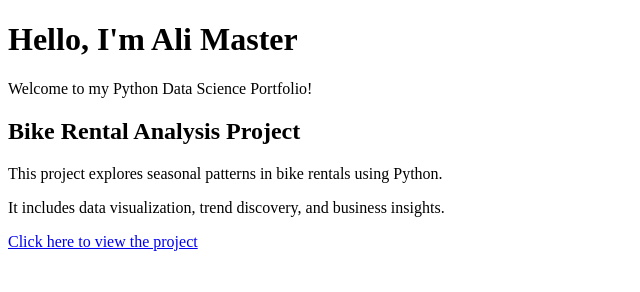
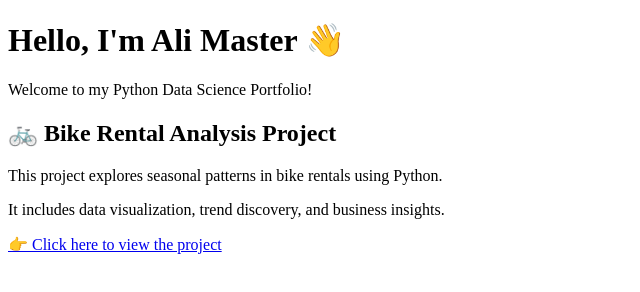
Before and after one commit to alimaster11/alimaster11.github.io, a plain HTML site: page alindex.html in a window 1280 px wide. Shown: the whole page, without its empty margins (0-640 px from the left). Drawn offline with Linux system fonts and the light colour scheme.

Commit message:
Update alindex.html

```diff
--- a/alindex.html
+++ b/alindex.html
@@ -5,13 +5,13 @@
   <title>Ali Master's Python Portfolio</title>
 </head>
 <body>
-  <h1>Hello, I'm Ali Master </h1>
+  <h1>Hello, I'm Ali Master 👋</h1>
   <p>Welcome to my Python Data Science Portfolio!</p>
 
-  <h2>Bike Rental Analysis Project</h2>
+  <h2>🚲 Bike Rental Analysis Project</h2>
   <p>This project explores seasonal patterns in bike rentals using Python.</p>
   <p>It includes data visualization, trend discovery, and business insights.</p>
 
-  <p><a href="bike%20rental.html" target="_blank">Click here to view the project</a></p>
+  <p><a href="bike%20rental.html" target="_blank">👉 Click here to view the project</a></p>
 </body>
 </html>
```
